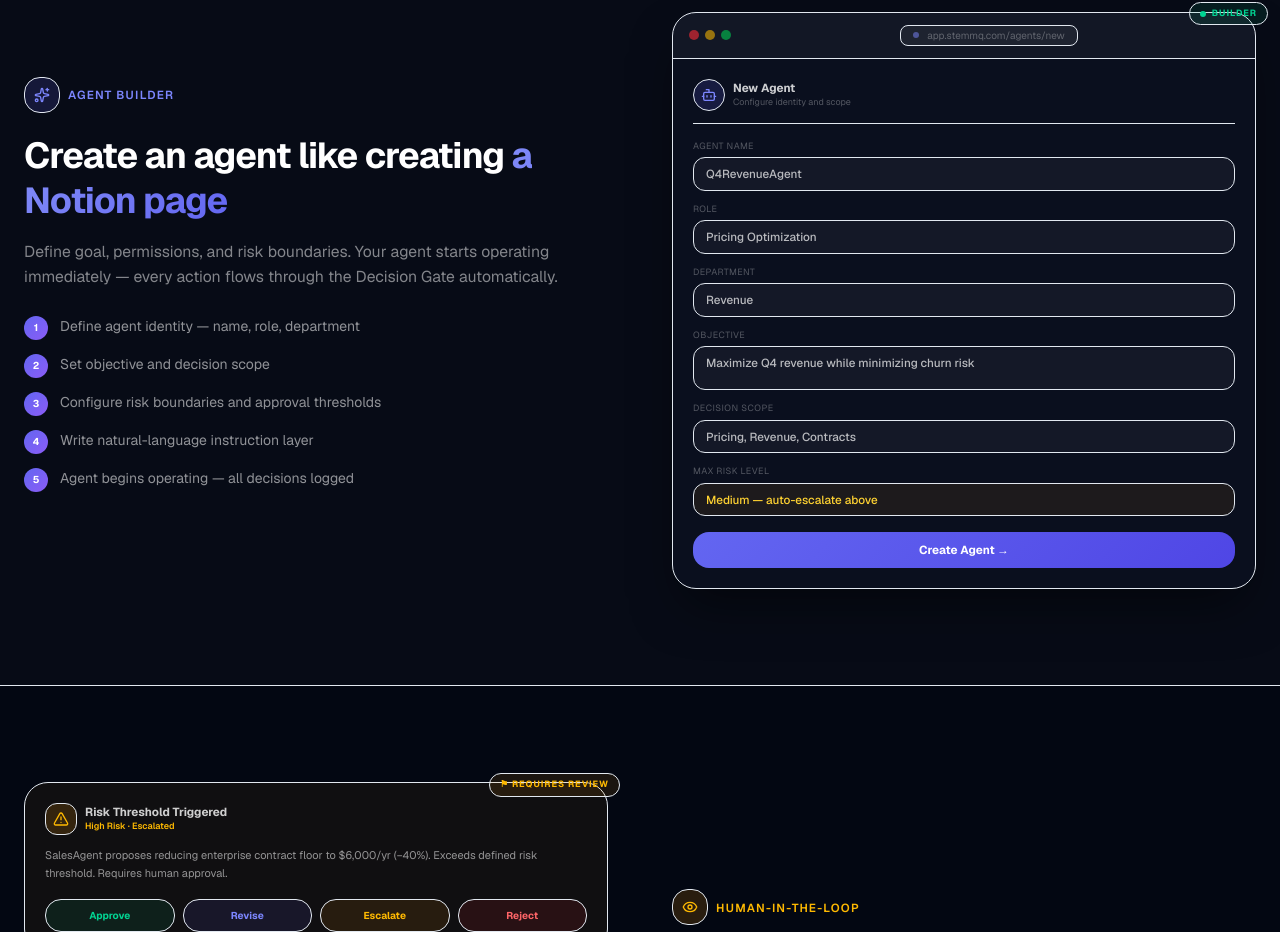
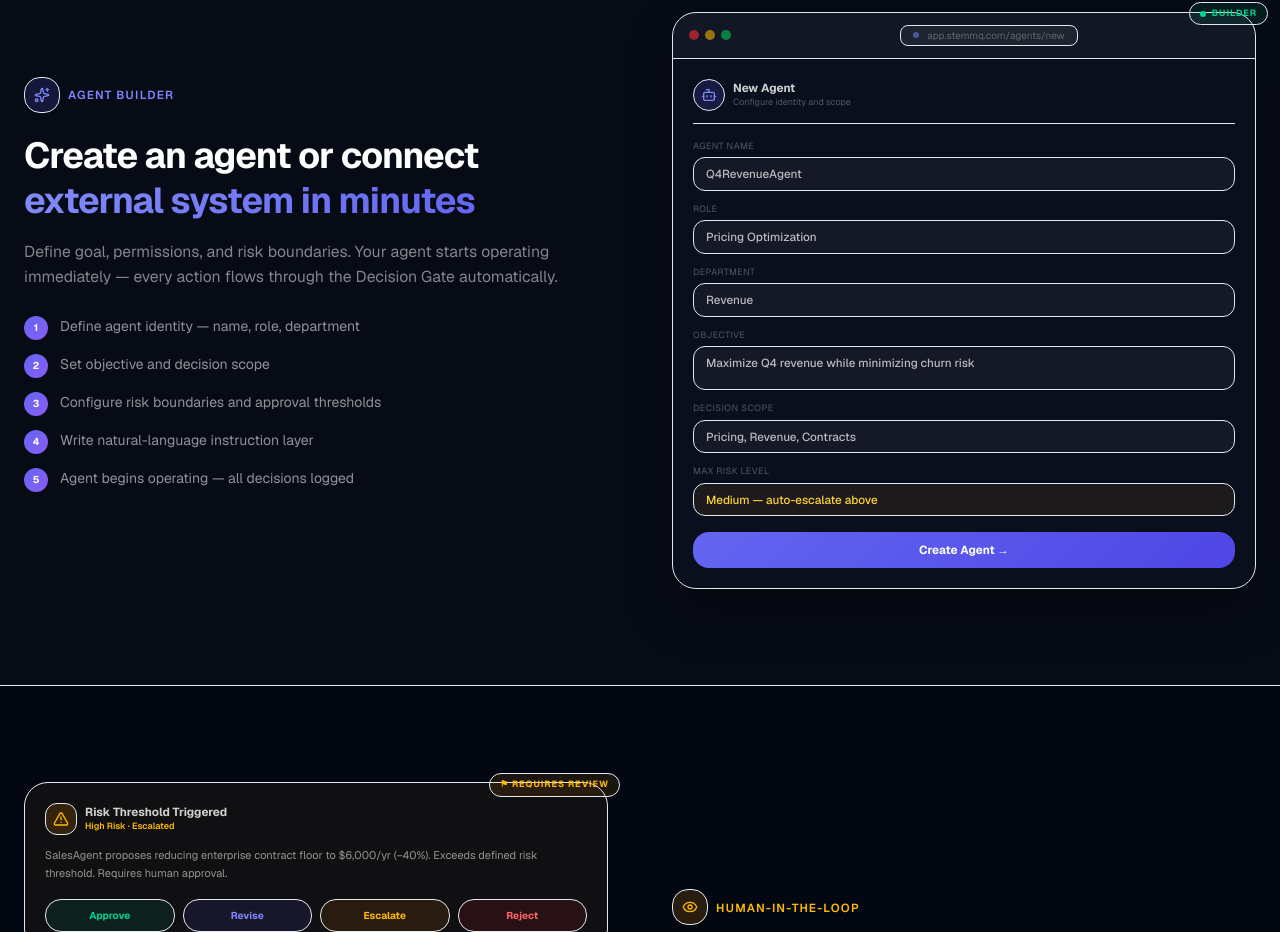
Before and after one commit to stemmqdevteam/stemmq, a Next.js app: page /ai-agents in a window 1280 px wide. Shown: the part 2354-3286 px from the top of the page. Built offline with nearby package versions, Linux system fonts and the light colour scheme; no server answers.

Commit message:
Update page.tsx

```diff
--- a/app/(landing-pages)/ai-agents/page.tsx
+++ b/app/(landing-pages)/ai-agents/page.tsx
@@ -604,9 +604,9 @@
                 <span className="text-xs font-semibold uppercase tracking-widest text-indigo-400">Agent Builder</span>
               </div>
               <h2 className="text-2xl sm:text-3xl lg:text-4xl font-bold text-white tracking-tight leading-tight mb-4">
-                Create an agent like creating{" "}
+                Create an agent or connect{" "}
                 <span style={{ background: "linear-gradient(135deg,#818cf8,#6366f1)", WebkitBackgroundClip: "text", WebkitTextFillColor: "transparent", backgroundClip: "text" }}>
-                  a Notion page
+                  external system in minutes
                 </span>
               </h2>
               <p className="text-sm sm:text-base text-white/50 leading-relaxed mb-6">
```
